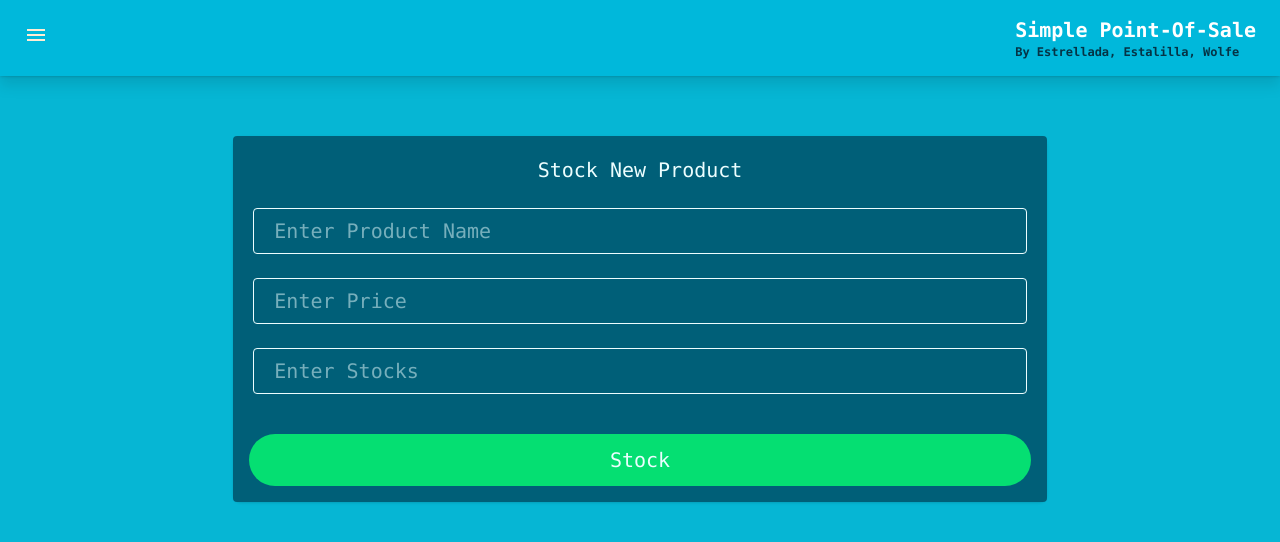
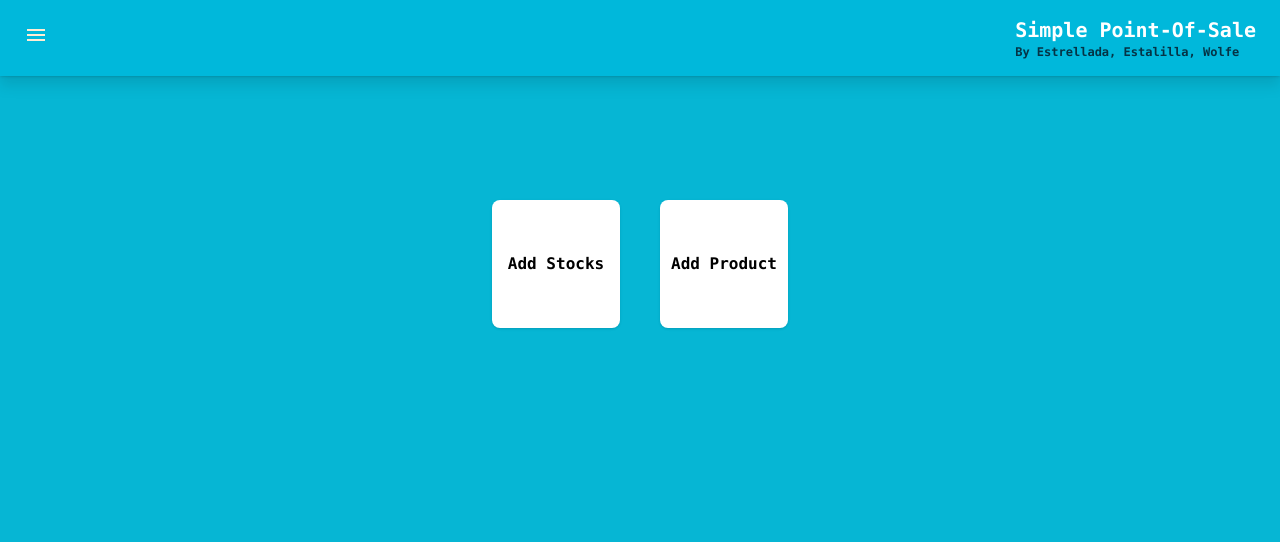
Before and after one commit to John-BYTEs/Simple-POS, a React (Vite) app in the folder frontend-pos/: page /stocks in a window 1280 px wide. Shown: the top 542 px of the page. Built offline with nearby package versions, Linux system fonts and the light colour scheme.

Commit message:
Added new components (AddProduct & AddStock)

```diff
--- a/frontend-pos/src/App.jsx
+++ b/frontend-pos/src/App.jsx
@@ -1,12 +1,12 @@
 
 import "./App.css";
 import * as Sentry from "@sentry/react";
-import Sidebar from "./components/Layout/Sidebar";
 import Header from "./components/Layout/Header";
 import Home from "./components/Home";
 import { Routes, Route, Router } from "react-router-dom";
 import Stocks from "./components/Stocks";
 import Transaction from "./components/Transaction";
+import AddProduct from "./components/AddProduct";
 
 const App = () => {
 
@@ -15,12 +15,12 @@ const App = () => {
     <>
       <Sentry.ErrorBoundary fallback={"Something went wrong!"}>
         <Header />
-          <Sidebar />
           <div>
             <Routes>
               <Route path="/" element={<Home />}/>
               <Route path="/stocks" element={<Stocks />}/>
               <Route path="/transactions" element={<Transaction />}/>
+              <Route path="/stocks/addProduct" element={<AddProduct />}/>
             </Routes>
           </div>
       </Sentry.ErrorBoundary>
--- /dev/null
+++ b/frontend-pos/src/components/AddProduct.jsx
@@ -0,0 +1,60 @@
+import { useState } from "react";
+import api from "./axiosAPI/axiosapi";
+
+export default function AddProduct() {
+  const [form, setForm] = useState({ name: "", price: "", stock: "" });
+
+  const change = (e) => {
+    setForm({ ...form, [e.target.name]: e.target.value });
+  };
+
+  const submit = async (e) => {
+    e.preventDefault();
+    try {
+      const res = await api.post("/restock", form);
+      setForm({ name: "", price: "", stock: "" });
+      console.log(res.data.message);
+    } catch (err) {
+      console.error(err.response?.data || err.message);
+    }
+  };
+
+  return (
+    <>
+      <div className="grid grid-cols-6">
+        <div className="col-span-4 col-start-2 bg-white rounded-lg shadow m-5 mt-30 font-mono text-xl text-center text-cyan-50">
+          <form onSubmit={submit} className="flex flex-col p-2 bg-cyan-800 rounded focus:outline-none focus:ring-0 focus:border-white">
+            <h1 className="mt-3 mb-3 ">Add Product</h1>
+            <input
+              name="name"
+              value={form.name}
+              onChange={change}
+              placeholder="Enter Product Name"
+              className="col-span-2 border rounded p-2 pl-5 m-3"
+            />
+            <input
+              name="price"
+              value={form.price}
+              onChange={change}
+              placeholder="Enter Price"
+              className="col-span-2 border rounded p-2 pl-5 m-3"
+            />
+            <input
+              name="stock"
+              value={form.stock}
+              onChange={change}
+              placeholder="Enter Stocks"
+              className="col-span-2 border rounded p-2 pl-5 m-3"
+            />
+            <button
+              type="submit"
+              className="bg-green-400 m-2 mt-7 rounded-4xl p-3 hover:bg-green-800"
+            >
+              Stock
+            </button>
+          </form>
+        </div>
+      </div>
+    </>
+  );
+}
--- a/frontend-pos/src/components/Home.jsx
+++ b/frontend-pos/src/components/Home.jsx
@@ -83,7 +83,7 @@ const Home = () => {
           </div>
         ) : (
           <div className="pt-10 font-mono grid grid-cols-1">
-            <div className="max-w-6xl mx-auto grid grid-cols-3 gap-6">
+            <div className="mx-auto mt-15 grid grid-cols-3 gap-6">
               <ProductList
                 products={products}
                 onAdd={addToCart}
--- a/frontend-pos/src/components/Layout/Header.jsx
+++ b/frontend-pos/src/components/Layout/Header.jsx
@@ -5,12 +5,12 @@ export default function Header() {
   const [isOpen, setIsOpen] = useState(false);
 
   const handleSideBar = () => {
-    setIsOpen(true);
+    setIsOpen(!isOpen);
   };
 
   return (
     <>
-      <nav className="w-full bg-cyan-500 px-6 py-4 shadow-sm drop-shadow-xl flex justify-between items-center">
+      <nav className="fixed w-full bg-cyan-500 px-6 py-4 shadow-sm drop-shadow-xl flex justify-between items-center">
         <div>
           <button onClick={handleSideBar} className="text-2xl text-orange-100">
             <span class="material-symbols-outlined">menu</span>
--- a/frontend-pos/src/components/Layout/Sidebar.jsx
+++ b/frontend-pos/src/components/Layout/Sidebar.jsx
@@ -17,7 +17,7 @@ export default function Sidebar({ isOpen, isClose }) {
             <span className="material-symbols-outlined w-full">arrow_back</span>
           </button>
 
-          <NavLink to="/">
+          <NavLink to="/" onClick={isClose}>
             {({ isActive }) => (
               <div
                 className={`grid grid-cols-6 items-center gap-2 p-2 ${
@@ -34,7 +34,7 @@ export default function Sidebar({ isOpen, isClose }) {
 
           <hr className="my-2 opacity-0" />
 
-          <NavLink to="/stocks">
+          <NavLink to="/stocks" onClick={isClose}>
             {({ isActive }) => (
               <div
                 className={`grid grid-cols-6 items-center gap-2 p-2 ${
@@ -48,7 +48,7 @@ export default function Sidebar({ isOpen, isClose }) {
               </div>
             )}
           </NavLink>
-          <NavLink to="/transactions">
+          <NavLink to="/transactions" onClick={isClose}>
             {({ isActive }) => (
               <div
                 className={`grid grid-cols-6 items-center gap-2 p-2 ${
--- a/frontend-pos/src/components/ProductCard.jsx
+++ b/frontend-pos/src/components/ProductCard.jsx
@@ -6,7 +6,7 @@ export default function ProductCard({product, onAdd, onSub}) {
 
         <div className="row-span-3">
           <p className="text-lg font-medium text-gray-800">
-          Item: <span className="text-blue-900 font-extrabold">{product.name}</span>
+          Item: <span className="text-blue-900 font-extrabold text-xs">{product.name}</span>
         </p>
         </div>
 
--- a/frontend-pos/src/components/ProductList.jsx
+++ b/frontend-pos/src/components/ProductList.jsx
@@ -3,9 +3,10 @@ import ProductCard from "./ProductCard";
 export default function ProductList({products, onAdd, onSub}) {
   return (
     <>
-      <div className="col-span-2 bg-white rounded-lg shadow p-6">
+      <div className="col-span-2 bg-white rounded-lg shadow p-6 max-w-[850px]">
         <h2 className="text-2xl mb-4 text-gray-700 font-extrabold">Products</h2>
-        <div className="grid grid-cols-3 gap-4">
+        <div className="max-h-[400px] overflow-y-auto">
+          <div className="grid grid-cols-4 gap-4">
           {products.map((product) => (
             <ProductCard
               key={`${product.id}-${product.stock}`}
@@ -15,6 +16,7 @@ export default function ProductList({products, onAdd, onSub}) {
             />
           ))}
         </div>
+        </div>
       </div>
     </>
   );
--- a/frontend-pos/src/components/Stocks.jsx
+++ b/frontend-pos/src/components/Stocks.jsx
@@ -1,58 +1,21 @@
-import { useState } from "react";
-import api from "./axiosAPI/axiosapi";
+import { NavLink } from "react-router-dom";
+import AddProduct from "./AddProduct";
 
 export default function Stocks() {
-  const [form, setForm] = useState({ name: "", price: "", stock: "" });
-
-  const change = (e) => {
-    setForm({ ...form, [e.target.name]: e.target.value });
-  };
-
-  const submit = async (e) => {
-    e.preventDefault();
-    try {
-      const res = await api.post("/restock", form);
-      setForm({ name: "", price: "", stock: "" });
-      console.log(res.data.message);
-    } catch (err) {
-      console.error(err.response?.data || err.message);
-    }
-  };
-
   return (
     <>
-      <div className="grid grid-cols-6">
-        <div className="col-span-4 col-start-2 bg-white rounded-lg shadow m-5 mt-15 font-mono text-xl text-center text-cyan-50">
-          <form onSubmit={submit} className="flex flex-col p-2 bg-cyan-800 rounded focus:outline-none focus:ring-0 focus:border-white">
-            <h1 className="mt-3 mb-3 ">Stock New Product</h1>
-            <input
-              name="name"
-              value={form.name}
-              onChange={change}
-              placeholder="Enter Product Name"
-              className="col-span-2 border rounded p-2 pl-5 m-3"
-            />
-            <input
-              name="price"
-              value={form.price}
-              onChange={change}
-              placeholder="Enter Price"
-              className="col-span-2 border rounded p-2 pl-5 m-3"
-            />
-            <input
-              name="stock"
-              value={form.stock}
-              onChange={change}
-              placeholder="Enter Stocks"
-              className="col-span-2 border rounded p-2 pl-5 m-3"
-            />
-            <button
-              type="submit"
-              className="bg-green-400 m-2 mt-7 rounded-4xl p-3 hover:bg-green-800"
-            >
-              Stock
-            </button>
-          </form>
+      <div className="py-50 font-mono font-bold flex justify-center">
+        <div className="grid grid-cols-2 gap-10 text-center">
+          <NavLink to="/stocks/addStocks">
+            <div className="bg-white rounded-lg w-32 h-32 flex items-center justify-center shadow hover:bg-amber-100 transition">
+              Add Stocks
+            </div>
+          </NavLink>
+          <NavLink to="/stocks/addProduct">
+            <div className="bg-white rounded-lg w-32 h-32 flex items-center justify-center shadow hover:bg-amber-100 transition">
+              Add Product
+            </div>
+          </NavLink>
         </div>
       </div>
     </>
--- a/frontend-pos/src/components/Transaction.jsx
+++ b/frontend-pos/src/components/Transaction.jsx
@@ -1,8 +1,7 @@
 export default function Transaction() {
 
   return (
-    <div className="col-span-2 bg-white rounded-lg shadow p-6 m-50 font-extrabold text-xl text-center text-cyan-800">
-      Transaction
-    </div>
+    <>
+    </>
   );
 }
```
Also changed, not shown: frontend-pos/src/components/AddStock.jsx (added, +8 -0 lines), 1 other file (tests, documents, lock files or other folders).
